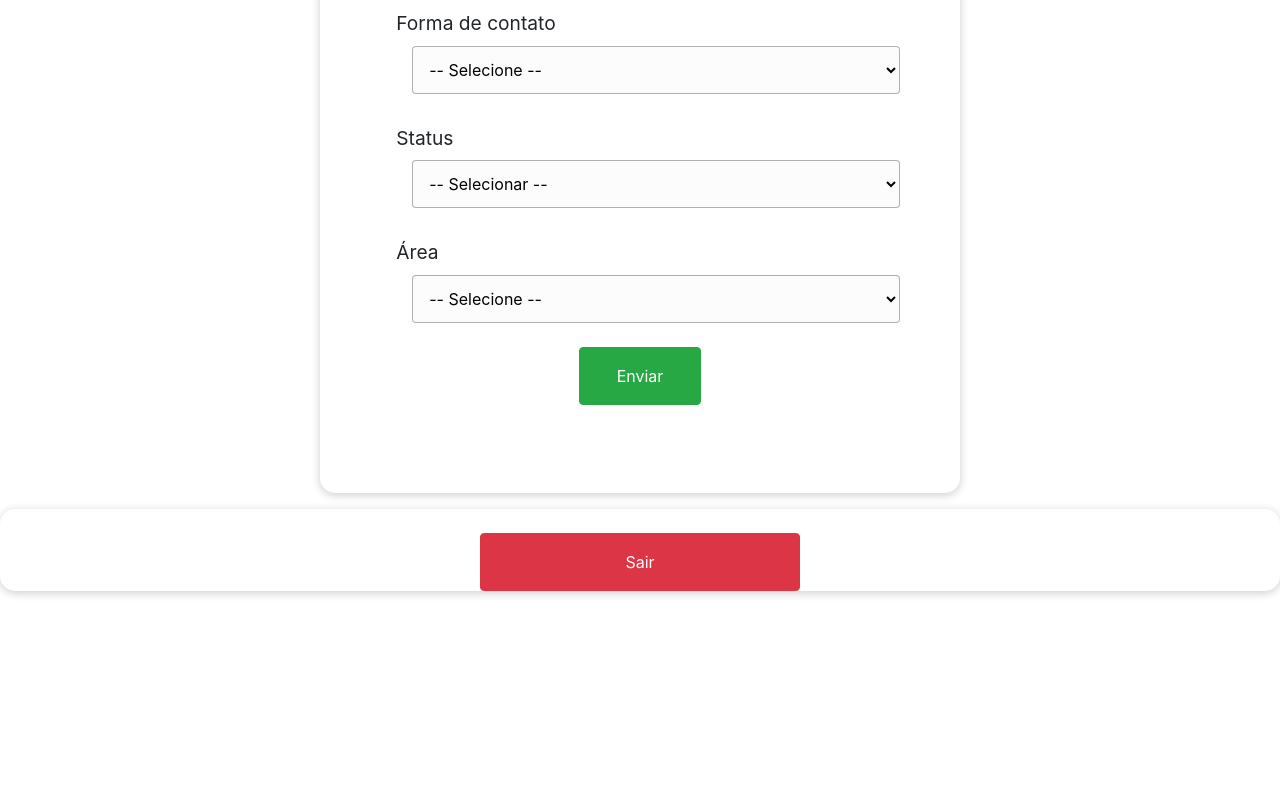
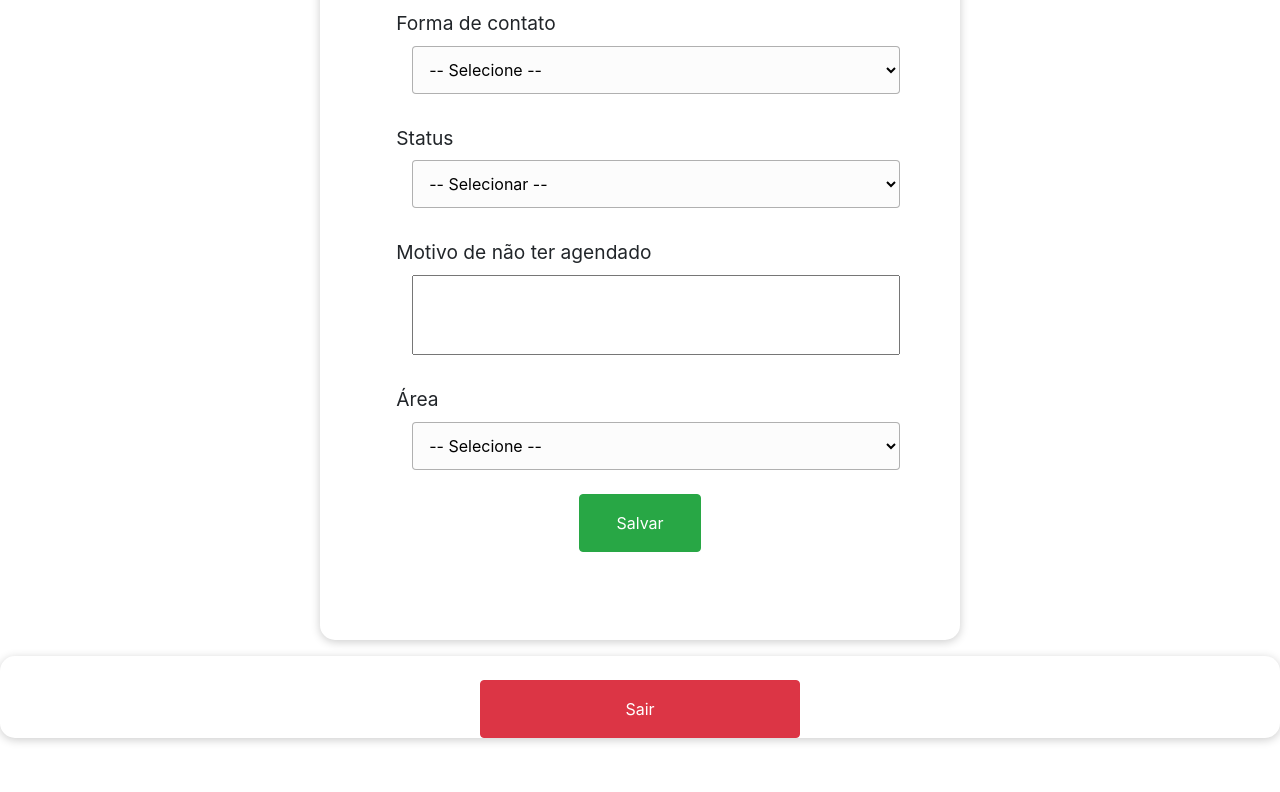
Before and after one commit to shl0mo/Dashboard_Relatorios-PHP_Bootstrap, a PHP site: page /Relatorios/ in a window 1280 px wide. Shown: the part 992-1784 px from the top of the page. Before the commit the page ends 1588 px from the top, so only its background shows below. Run offline with PHP 8.4, Linux system fonts and the light colour scheme; a user stored in the database is signed in; some libraries are stand-ins or nearby versions.

Commit message:
textarea para a os outros motivos de não ter agendado

```diff
--- a/index.php
+++ b/index.php
@@ -9,7 +9,7 @@
 		header('Location: http://localhost/Relatorios/login.php');
 		exit();
 	}
-	if (isset($_POST['send'])) {
+	if (isset($_POST['save'])) {
 		$pdo = new PDO('mysql:host=localhost;dbname=dados_clientes', 'root', '');
 		$date = $_POST['date'];
 		$name = $_POST['name'];
@@ -221,6 +221,10 @@
 							</select>
 					</div>
 					<div class="form-box row">
+						<label for="justification-others">Motivo de não ter agendado</label>
+						<textarea id="justification-others" class="align-self-center ml-3 w-100" style="resize: none; height: 80px;"></textarea>
+					</div>
+					<div class="form-box row">
 						<label for="field">Área</label>
 						<select id="field" name="field" class="w-100 ml-3 rounded" required>
 							<option value="">-- Selecione --</option>
@@ -229,7 +233,7 @@
 						</select>
 					</div>
 					<div class="button-box row">
-						<button type="submit" name="send" class="btn btn-success align-self-center w-25 mt-4 p-3">Enviar</button>
+						<button type="submit" name="save" class="btn btn-success align-self-center w-25 mt-4 p-3">Salvar</button>
 					</div>
 				</div>
 			</form>
```
Also changed, not shown: css/style.css (line endings or trailing spaces).
